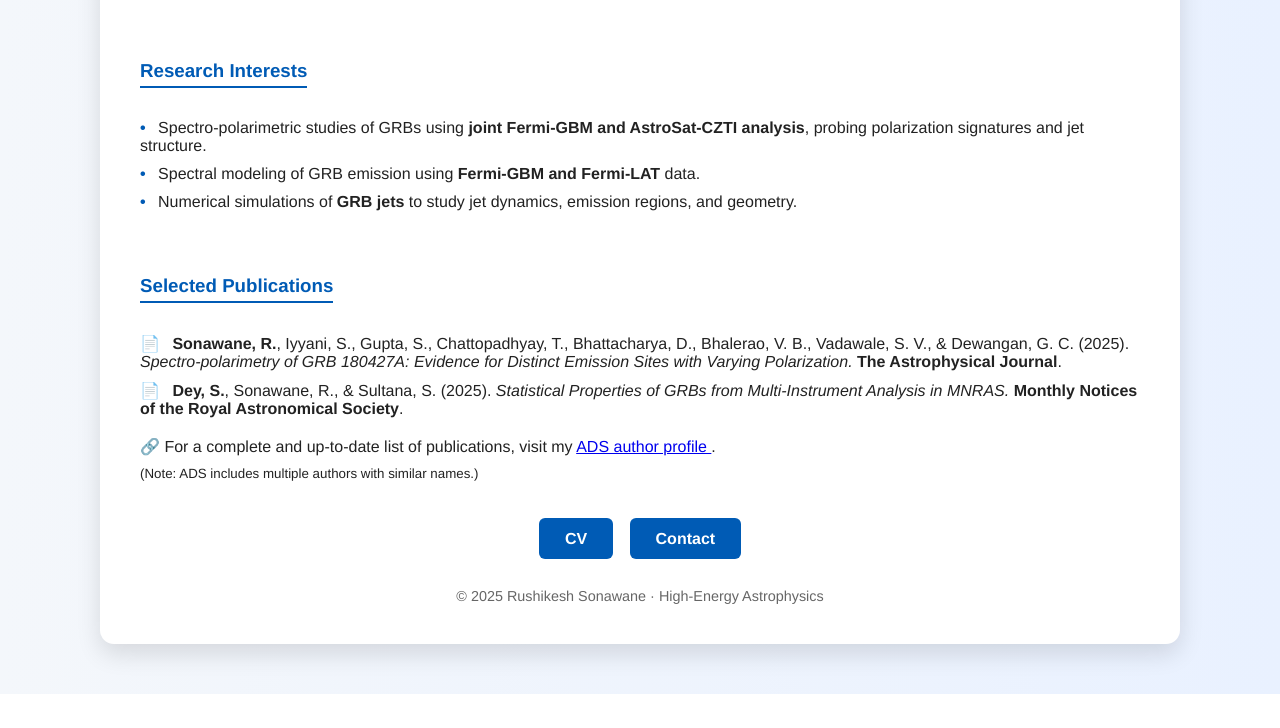
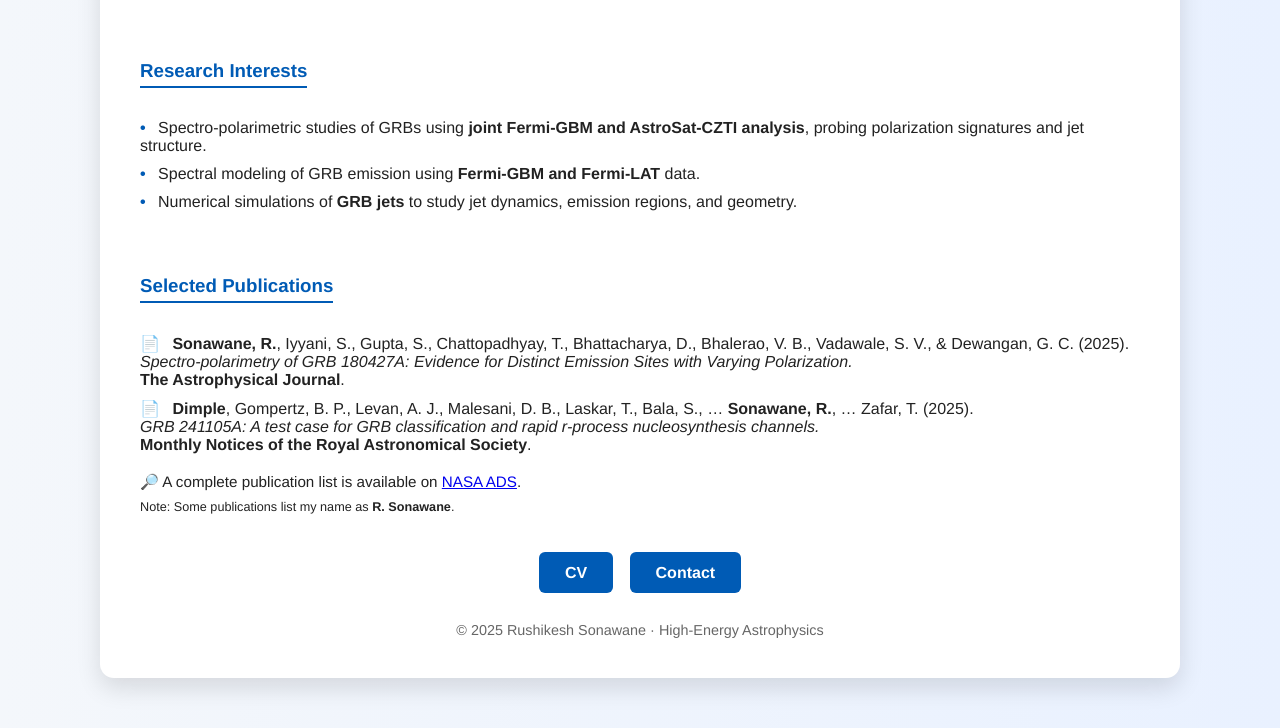
Before and after one commit to Rushikesh180/rushikeshsonawane.github.io, a plain HTML site: page index.html in a window 1280 px wide. Shown: the part 631-1359 px from the top of the page. Before the commit the page ends 1325 px from the top, so only its background shows below. Drawn offline with Linux system fonts and the light colour scheme.

Commit message:
Update index.html

```diff
--- a/index.html
+++ b/index.html
@@ -179,30 +179,35 @@
     <!-- Publications -->
     <div class="section">
     <h3>Selected Publications</h3>
+
     <ul class="publications">
         <li>
             <strong>Sonawane, R.</strong>, Iyyani, S., Gupta, S., Chattopadhyay, T.,
-                Bhattacharya, D., Bhalerao, V. B., Vadawale, S. V., & Dewangan, G. C. (2025).
-                <em>Spectro-polarimetry of GRB 180427A: Evidence for Distinct Emission Sites with Varying Polarization.</em>
+            Bhattacharya, D., Bhalerao, V. B., Vadawale, S. V., & Dewangan, G. C. (2025).<br>
+            <em>Spectro-polarimetry of GRB 180427A: Evidence for Distinct Emission Sites with Varying Polarization.</em><br>
             <strong>The Astrophysical Journal</strong>.
         </li>
+
+
         <li>
-                <strong>Dey, S.</strong>, Sonawane, R., & Sultana, S. (2025).
-                <em>Statistical Properties of GRBs from Multi-Instrument Analysis in MNRAS.</em>
+            <strong>Dimple</strong>, Gompertz, B. P., Levan, A. J., Malesani, D. B., Laskar, T.,
+            Bala, S., … <strong>Sonawane, R.</strong>, … Zafar, T. (2025).<br>
+            <em>GRB 241105A: A test case for GRB classification and rapid r-process nucleosynthesis channels.</em><br>
             <strong>Monthly Notices of the Royal Astronomical Society</strong>.
         </li>
     </ul>
 
-        <p style="margin-top:15px;">
-            🔗 For a complete and up-to-date list of publications, visit my
+    <p style="margin-top:15px; font-size:0.95em;">
+        🔎 A complete publication list is available on
         <a href="https://ui.adsabs.harvard.edu/search/?q=author%3A%22Rushikesh%20Sonawane%22&sort=date%20desc%2C%20bibcode%20desc"
-               target="_blank">
-               ADS author profile
-            </a>.
+           target="_blank">NASA ADS</a>.
         <br>
-            <small>(Note: ADS includes multiple authors with similar names.)</small>
+        <small>
+            Note: Some publications list my name as <strong>R. Sonawane</strong>.
+        </small>
     </p>
 </div>
+
 
     <!-- Buttons -->
     <div class="buttons">
```
Lines whose indentation alone changed are shown as unchanged.
